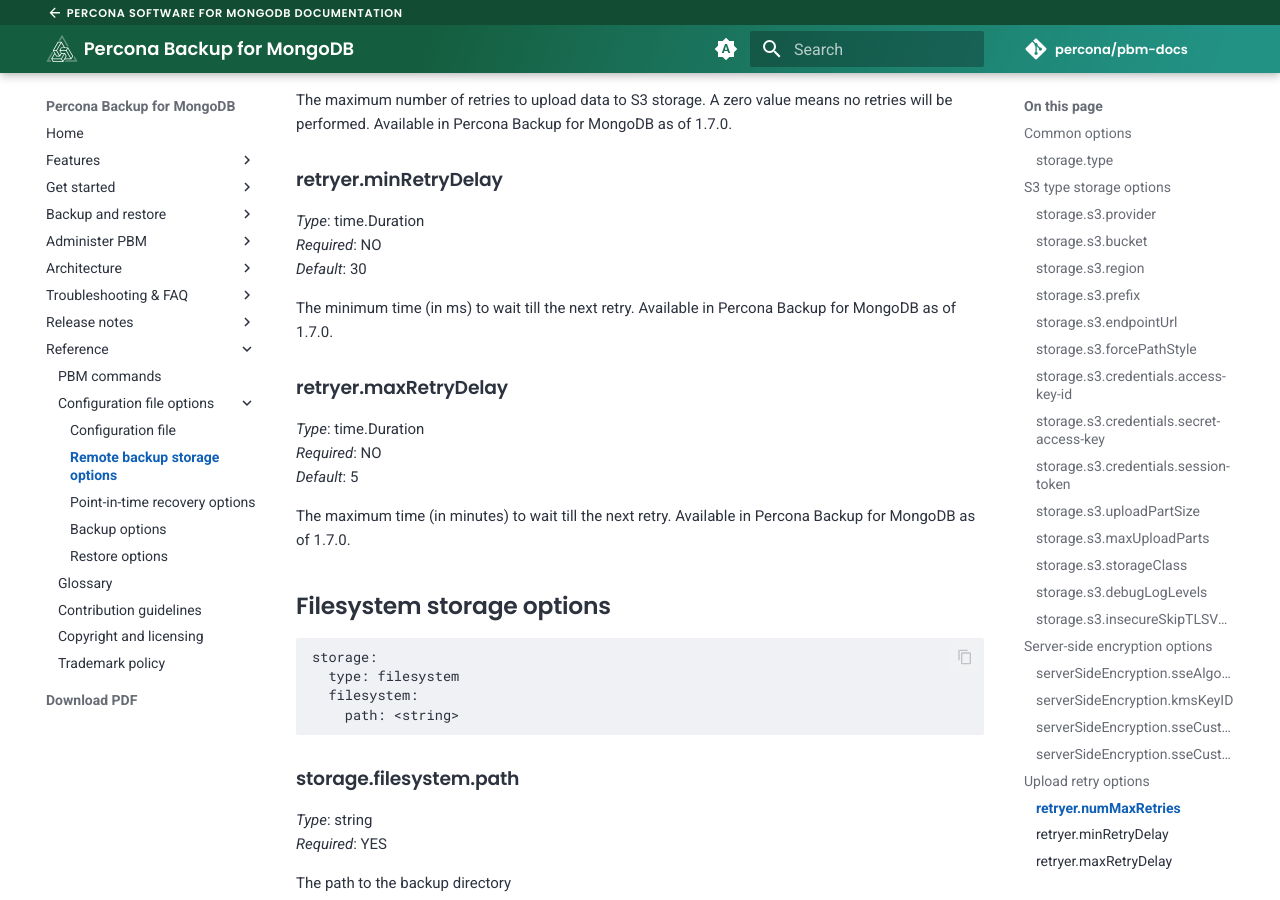
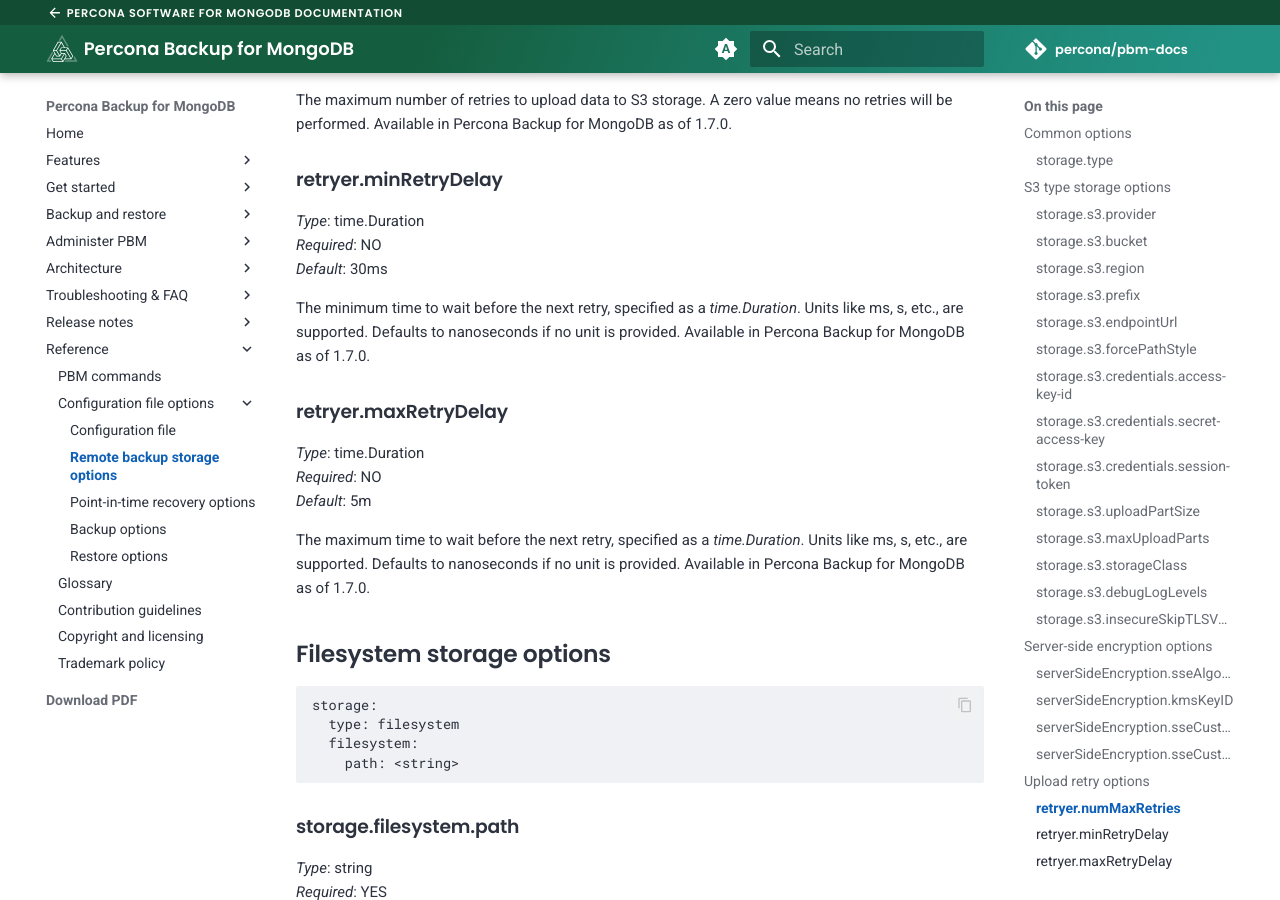
Before and after one commit to percona/pbm-docs, an MkDocs documentation site: the page built from docs/reference/configuration-options.md, in a window 1280 px wide and 900 px high, scrolled down 5123 px. Built offline with MkDocs 1.6.1 and Material for MkDocs 9.7.7, drawn with Linux system fonts in a browser that asks for light colours; nearby versions of some CDN libraries; comment, search, counter and statistics services are not loaded.

Commit message:
update retry delays example and description

````diff
--- a/docs/reference/configuration-options.md
+++ b/docs/reference/configuration-options.md
@@ -35,8 +35,8 @@
       sseCustomerKey: <your_encryption_key>
     retryer:
       numMaxRetries: 3
-      minRetryDelay: 30
-      maxRetryDelay: 5
+      minRetryDelay: 30ms
+      maxRetryDelay: 5m
 ```
 
 ### storage.s3.provider
@@ -214,17 +214,17 @@
 
 *Type*: time.Duration <br>
 *Required*: NO <br>
-*Default*: 30
+*Default*: 30ms
 
-The minimum time (in ms) to wait till the next retry. Available in Percona Backup for MongoDB as of 1.7.0.
+The minimum time to wait before the next retry, specified as a *time.Duration*. Units like ms, s, etc., are supported. Defaults to nanoseconds if no unit is provided. Available in Percona Backup for MongoDB as of 1.7.0.
 
 ### retryer.maxRetryDelay
 
 *Type*: time.Duration <br>
 *Required*: NO <br>
-*Default*: 5
+*Default*: 5m
 
-The maximum time (in minutes) to wait till the next retry. Available in Percona Backup for MongoDB as of 1.7.0.
+The maximum time to wait before the next retry, specified as a *time.Duration*. Units like ms, s, etc., are supported. Defaults to nanoseconds if no unit is provided. Available in Percona Backup for MongoDB as of 1.7.0.
 
 ## Filesystem storage options
 
````
